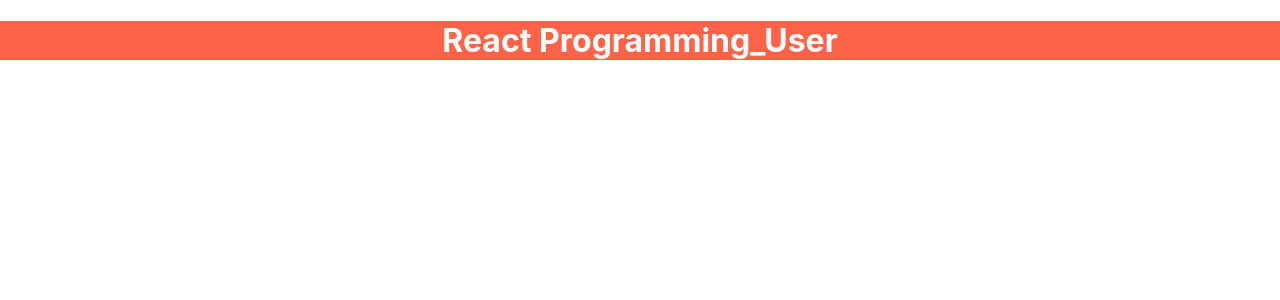
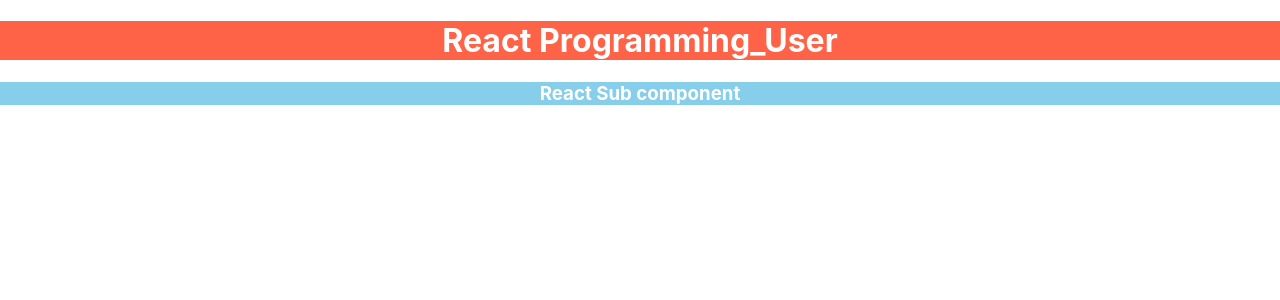
Before and after one commit to Bahsa31/React-JS, a React (Create React App) app: page / in a window 1280 px wide. Shown: the top 300 px of the page. Built offline with nearby package versions, Linux system fonts and the light colour scheme.

Commit message:
Add files via upload

```diff
--- a/src/App.js
+++ b/src/App.js
@@ -1,5 +1,6 @@
 import React, { Component } from 'react';
 import Users from './User/Users';
+import Person from './Person/Person';
 import logo from './logo.svg';
 import './App.css';
 
@@ -9,6 +10,7 @@
     return (
       <div className='App'>
         <h1> <Users /></h1>
+        <Person />
       </div>
 
       )
--- /dev/null
+++ b/src/Person/Person.css
@@ -0,0 +1,5 @@
+.Person {
+    text-align: center;
+    background-color: skyblue;
+    color: white;
+  }
--- /dev/null
+++ b/src/Person/Person.js
@@ -0,0 +1,12 @@
+import React from 'react';
+import './Person.css';
+
+const person = () => {
+    return(
+        <div className="Person">
+            <h3>React Sub component</h3>
+        </div>
+    );
+};
+
+export default person;
```
